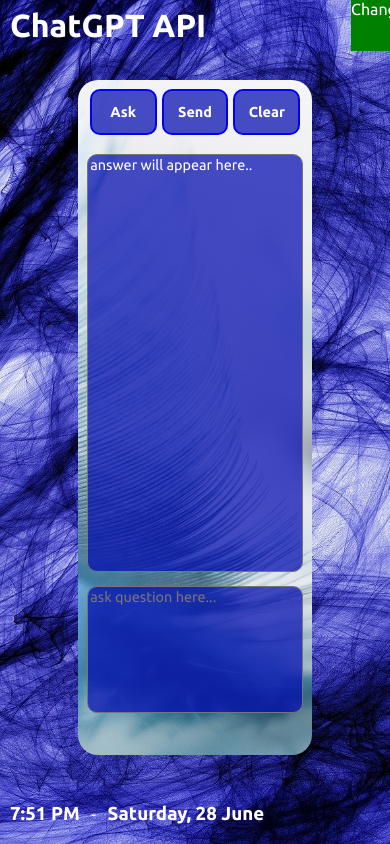
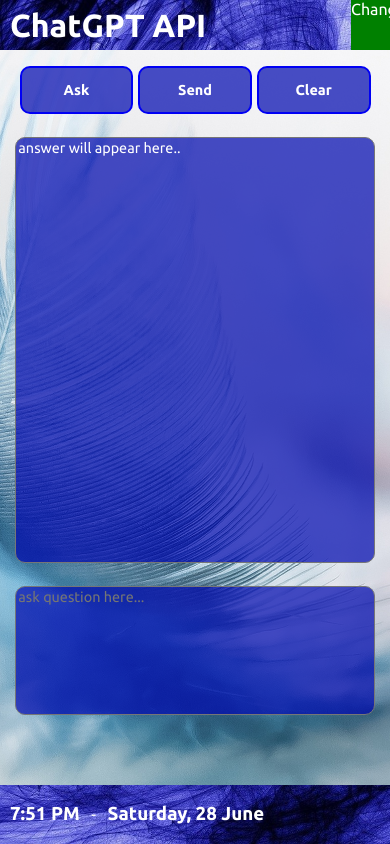
Before and after one commit to L-E-W-1-5/chatGPT_api, a React (Vite) app: page / in a window 390 px wide. Built offline with nearby package versions, Linux system fonts and the light colour scheme.

Commit message:
really need to start testing on phone compatibility before pushing fml

```diff
--- a/src/App.css
+++ b/src/App.css
@@ -61,3 +61,32 @@
     border-radius: 20px;
     color:white;
 }
+
+
+@media only screen and (max-width: 800px){
+    .form-container{
+        width: 80%;
+    }
+}
+
+
+
+@media only screen and (max-width: 453px) {
+
+    .form-container{
+        width: 100%;
+        height:100%;
+        /* margin-top: 100px; */
+        margin: 0;
+        border-radius: 0%;
+    }
+}
+
+@media only screen and (max-height: 500px) {
+    /* @media only screen and (max-width: 800px){ */
+
+     .form-container {
+        margin: 0 auto 0 auto;
+        height: 100%;
+    }
+}
--- a/src/Hooks/useFetch.jsx
+++ b/src/Hooks/useFetch.jsx
@@ -2,12 +2,12 @@
 
 
 //Production
-//const url = 'https://chatgpt-backend-6uyd.onrender.com'
+const url = 'https://chatgpt-backend-6uyd.onrender.com'
 
 //TODO: dont forget to keep changing this for dev.
 
 //Dev
-const url = 'http://localhost:3000';
+//const url = 'http://localhost:3000';
 
 
 export function UseFetch ()  {
```
